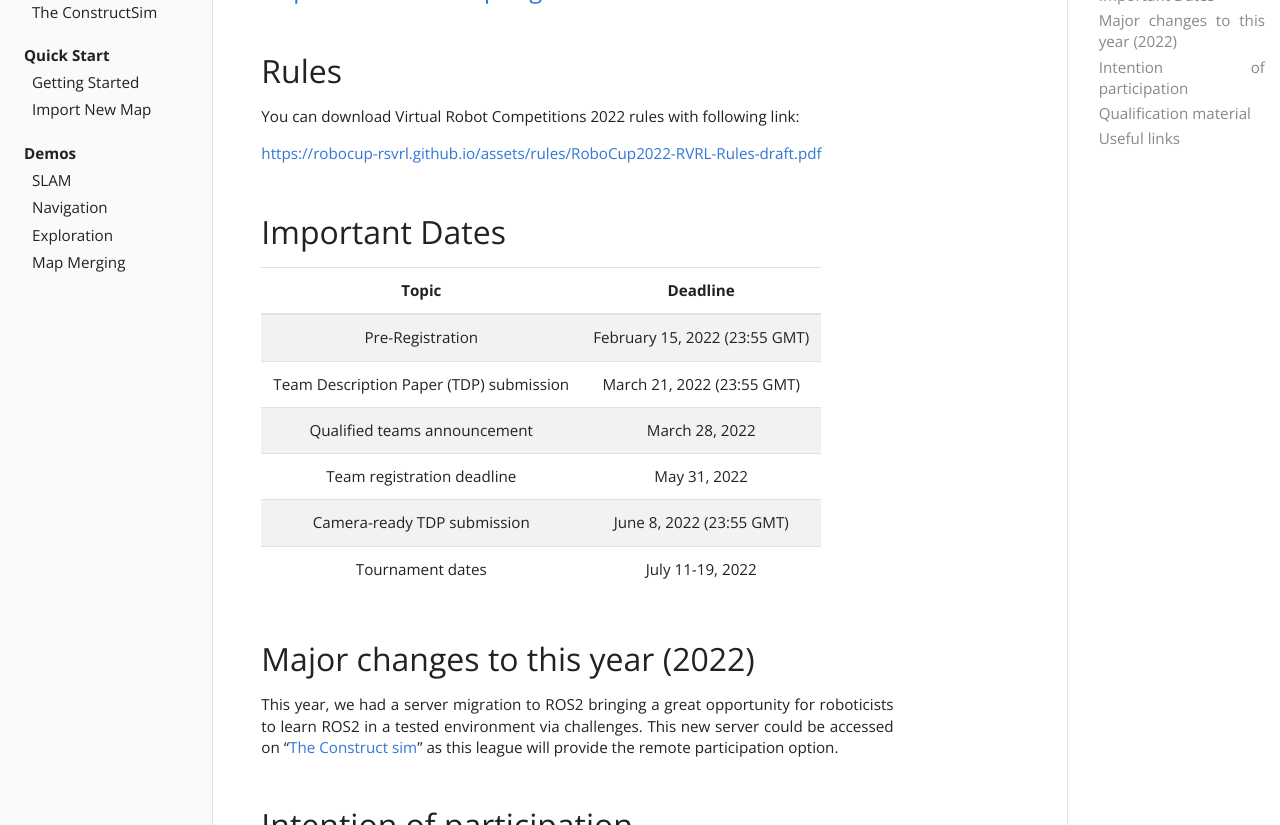
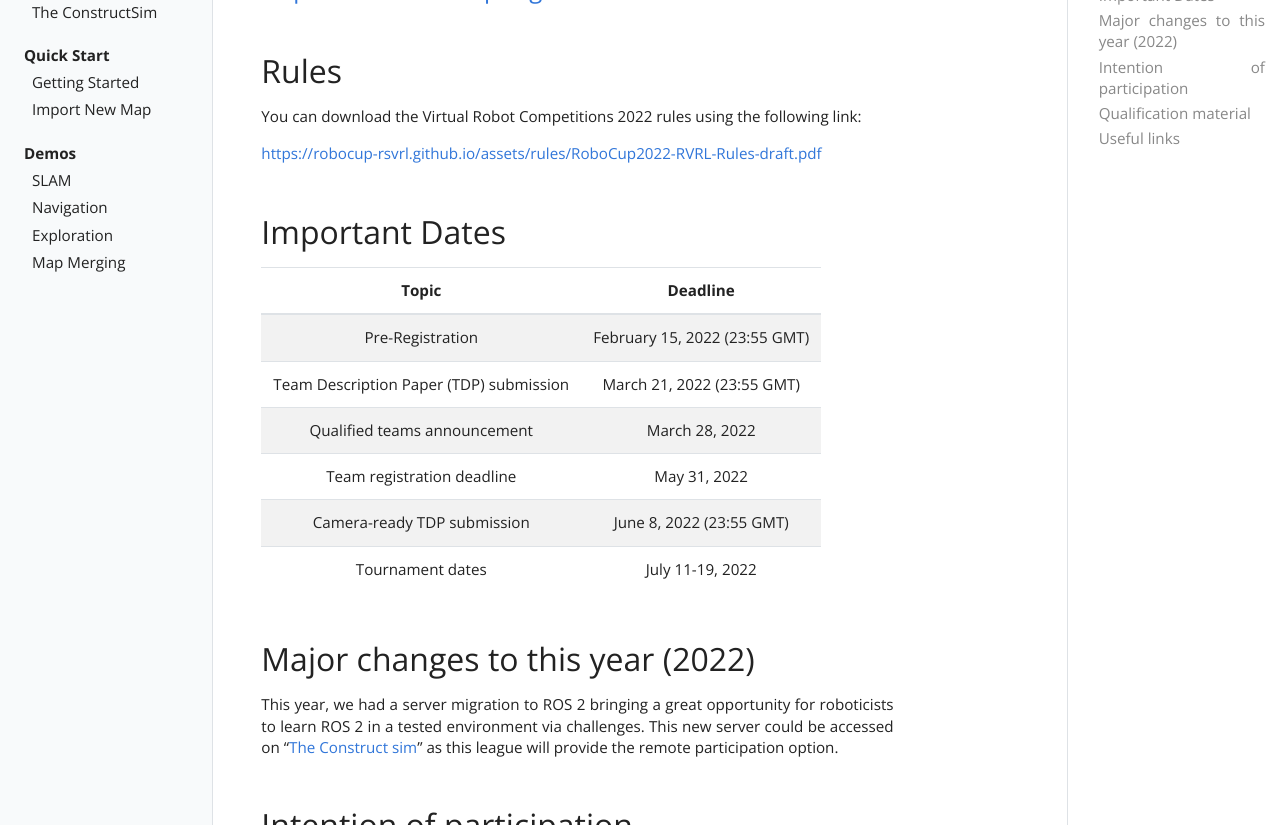
Before and after one commit to RoboCup-RSVRL/RoboCup-RSVRL.github.io, a Jekyll site: the page built from pages/robocup2022.md, in a window 1280 px wide and 1400 px high. Shown: the part 412-1237 px from the top of the window. Built offline with Jekyll 4.4.1, drawn with Linux system fonts in a browser that asks for light colours.

Commit message:
Update robocup2022.md

```diff
--- a/pages/robocup2022.md
+++ b/pages/robocup2022.md
@@ -9,7 +9,7 @@ permalink: /competitions/robocup2022
 ### [https://robocup-rsvrl.github.io/](https://robocup-rsvrl.github.io/)
 ### [https://2022.robocup.org/](https://2022.robocup.org/)
 ## Rules
-You can download Virtual Robot Competitions 2022 rules with following link:
+You can download the Virtual Robot Competitions 2022 rules using the following link:
 
 [https://robocup-rsvrl.github.io/assets/rules/RoboCup2022-RVRL-Rules-draft.pdf](https://robocup-rsvrl.github.io/assets/rules/RoboCup2022-RVRL-Rules-draft.pdf)
 
@@ -26,7 +26,7 @@ You can download Virtual Robot Competitions 2022 rules with following link:
 |Tournament dates                         | July 11-19, 2022        |
 
 ## Major changes to this year (2022)
-This year, we had a server migration to ROS2 bringing a great opportunity for roboticists to learn ROS2 in a tested environment via challenges. This new server could be accessed on "[The Construct sim](https://www.theconstructsim.com/)" as this league will provide the remote participation option.
+This year, we had a server migration to ROS 2 bringing a great opportunity for roboticists to learn ROS 2 in a tested environment via challenges. This new server could be accessed on "[The Construct sim](https://www.theconstructsim.com/)" as this league will provide the remote participation option.
 
 ## Intention of participation
 If you are interested in participating please take the time to pre-register your team for the RoboCup 2022 Virtual Robot Competition as soon as possible, so that we can inform you about the latest developments. The current plan is to have the competition in-person and closely monitor the COVID-19 restrictions and if needed the committee will provide the teams remote access to a competition platform by using a cloud computing service. In order to organise the we need to know the number of participating teams. The ultimate deadline for pre-registration is set on February 15, 2022.
```
